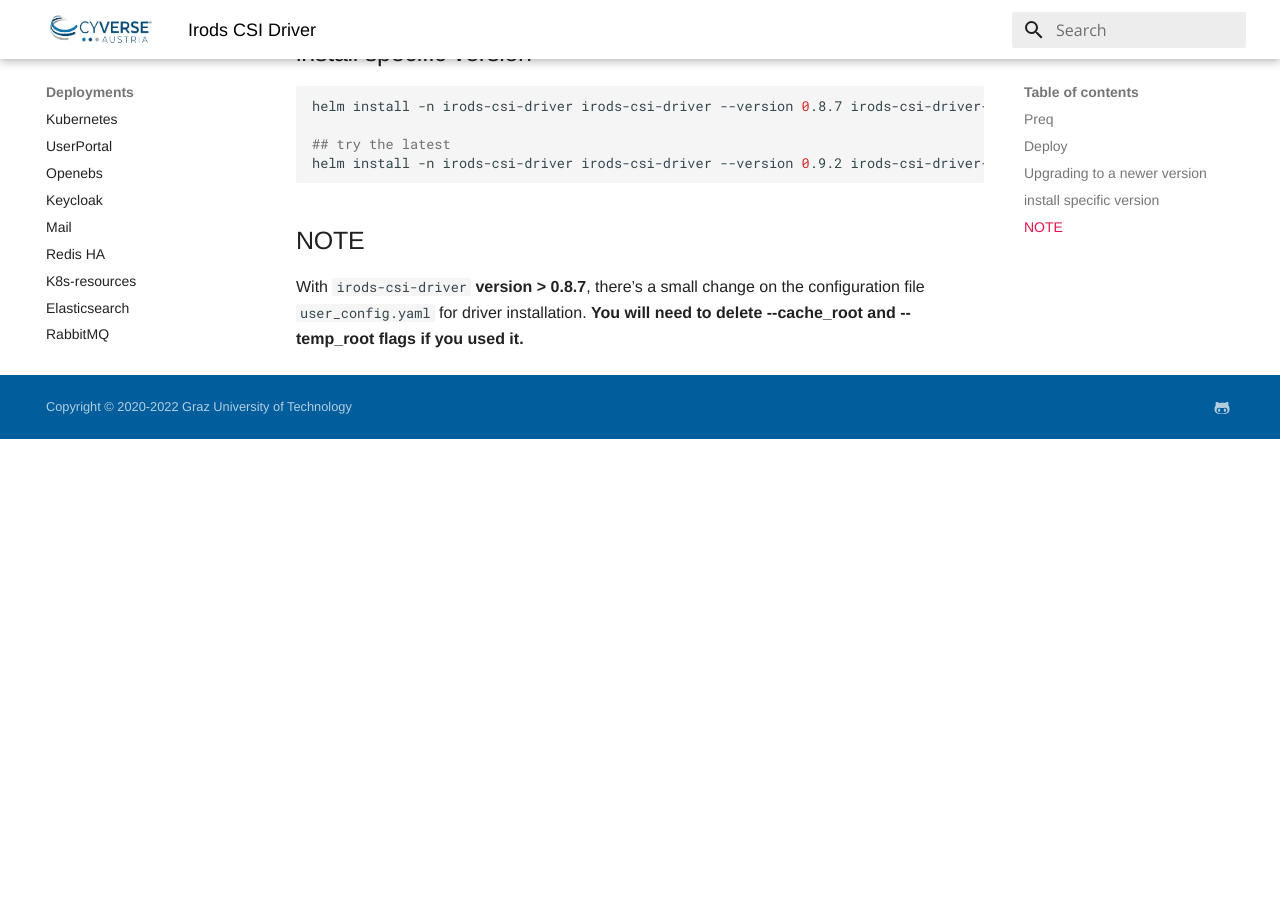
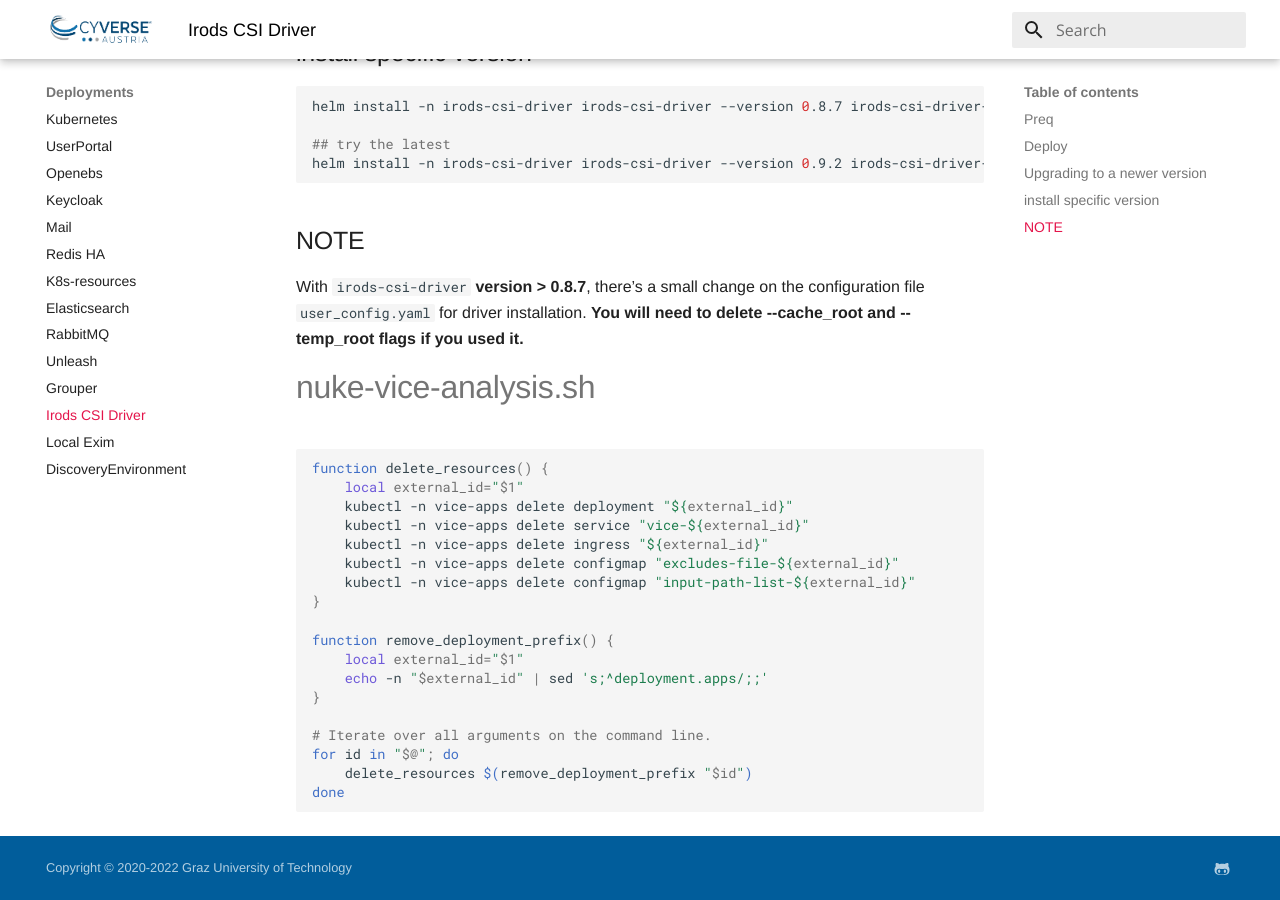
Before and after one commit to cyverse-austria/docs, an MkDocs documentation site: the page built from docs/deployments/irods-csi-driver.md, in a window 1280 px wide and 900 px high, scrolled down 1737 px. Built offline with MkDocs 1.6.1 and Material for MkDocs 9.7.7, drawn with Linux system fonts in a browser that asks for light colours; before the commit the page ends 2176 px from its top, so only the background shows below that.

Commit message:
docs: adds script

````diff
--- a/docs/deployments/irods-csi-driver.md
+++ b/docs/deployments/irods-csi-driver.md
@@ -86,3 +86,28 @@
 ## NOTE
 With `irods-csi-driver` **version > 0.8.7**, there’s a small change on the configuration file `user_config.yaml` for driver installation.
 **You will need to delete --cache_root and --temp_root flags if you used it.**
+
+
+
+# nuke-vice-analysis.sh
+
+```sh
+function delete_resources() {
+    local external_id="$1"
+    kubectl -n vice-apps delete deployment "${external_id}"
+    kubectl -n vice-apps delete service "vice-${external_id}"
+    kubectl -n vice-apps delete ingress "${external_id}"
+    kubectl -n vice-apps delete configmap "excludes-file-${external_id}"
+    kubectl -n vice-apps delete configmap "input-path-list-${external_id}"
+}
+
+function remove_deployment_prefix() {
+    local external_id="$1"
+    echo -n "$external_id" | sed 's;^deployment.apps/;;'
+}
+
+# Iterate over all arguments on the command line.
+for id in "$@"; do
+    delete_resources $(remove_deployment_prefix "$id")
+done
+```
````
